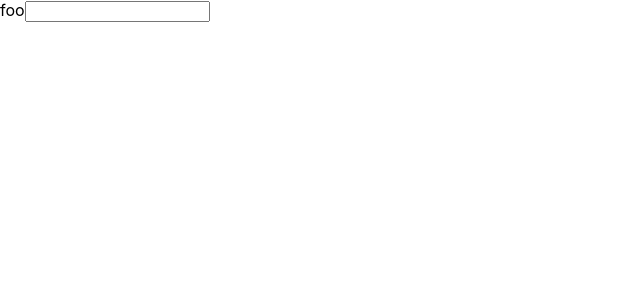
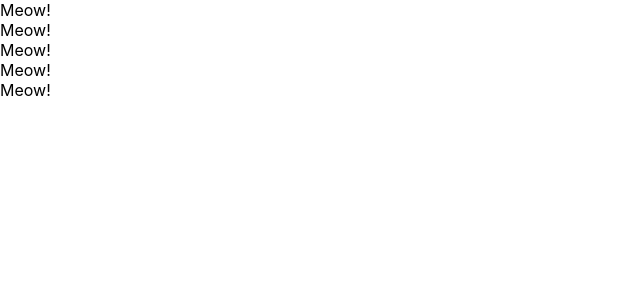
Before and after one commit to y4m4to/rrc-app, a React (Create React App) app: page / in a window 1280 px wide. Shown: the top 300 px of the page, without its empty margins (0-640 px from the left). Built offline with nearby package versions, Linux system fonts and the light colour scheme.

Commit message:
create class component and functional component

```diff
--- a/src/App.js
+++ b/src/App.js
@@ -1,14 +1,30 @@
 import React, { Component } from 'react';
 
-class App extends Component {
-  render() {
+// class App extends Component {
+//   render() {
+//     return (
+//       <React.Fragment>
+//         <label htmlFor="foo">foo</label>
+//         <input type="text" onChange={() => {console.log("I am clicked.")}} />
+//       </React.Fragment>
+//     );
+//   }
+// }
+
+const App = () => {
   return (
-    <React.Fragment>
-      <label htmlFor="foo">foo</label>
-      <input type="text" onChange={() => {console.log("I am clicked.")}} />
-    </React.Fragment>
-  );
-  }
+    <div>
+      <Cat />
+      <Cat />
+      <Cat />
+      <Cat />
+      <Cat />
+    </div>
+  )
+}
+
+const Cat = () => {
+  return <div>Meow!</div>
 }
 
 export default App;
```
